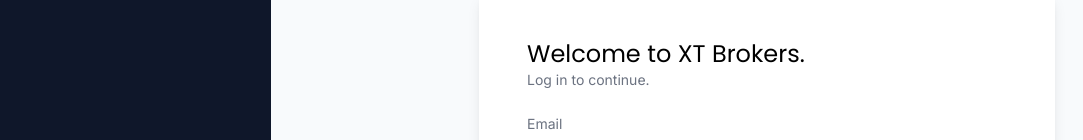
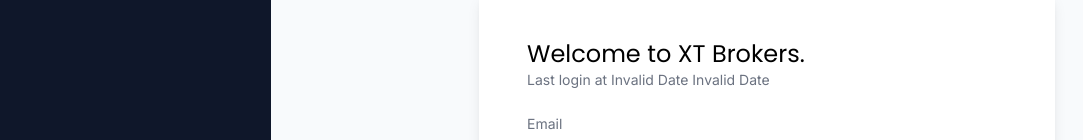
Before and after one commit to pedrossdemelo/xt-brokers, a React (Vite) app: page /login in a window 1280 px wide. Shown: the part 156-296 px from the top of the page, without its empty margins (17-1100 px from the left). Built offline with nearby package versions, Linux system fonts and the light colour scheme; sample sign-in values are in the browser's storage.

Commit message:
feat: autocomplete the last logged in email if session expires
also show the last login date and time

```diff
--- a/src/components/LoginInput.tsx
+++ b/src/components/LoginInput.tsx
@@ -16,13 +16,13 @@ const PASSWORD_REGEX = /^(?=.*[A-Z])(?=.*[0-9])(?=.*[a-z]).{8,}$/g;
 // $              End anchor
 
 function useLoginInput() {
+  const { setUser, setLoggedIn, loggedAt, user } = useUserData();
+
   const navigate = useNavigate();
   const [password, setPassword] = React.useState("");
-  const [email, setEmail] = React.useState("");
+  const [email, setEmail] = React.useState(user ?? "");
   const [errorEmail, setErrorEmail] = React.useState<string | null>(null);
   const [errorPassword, setErrorPassword] = React.useState<string | null>(null);
-
-  const { setUser } = useUserData();
 
   function handleSubmit(e: React.FormEvent<HTMLFormElement>) {
     e.preventDefault();
@@ -47,6 +47,7 @@ function useLoginInput() {
     }
     if (valid) {
       setUser(email);
+      setLoggedIn(true);
       navigate("/");
     }
   }
@@ -61,6 +62,7 @@ function useLoginInput() {
     handleSubmit,
     errorEmail,
     errorPassword,
+    loggedAt,
   };
 }
 
@@ -73,7 +75,10 @@ export default function LoginInput() {
     errorEmail,
     errorPassword,
     handleSubmit,
+    loggedAt,
   } = useLoginInput();
+
+  const loggedDate = loggedAt ? new Date(loggedAt) : null;
 
   return (
     <>
@@ -85,7 +90,11 @@ export default function LoginInput() {
         <div>
           <h1 className="text-2xl">Welcome to XT Brokers.</h1>
 
-          <p className="text-gray-500 text-sm">Log in to continue.</p>
+          <p className="text-gray-500 text-sm">
+            {loggedDate
+              ? `Last login at ${loggedDate.toLocaleDateString()} ${loggedDate.toLocaleTimeString()}`
+              : "Log in to continue"}
+          </p>
         </div>
 
         <div>
```
